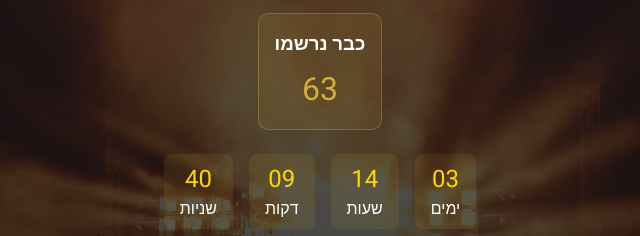
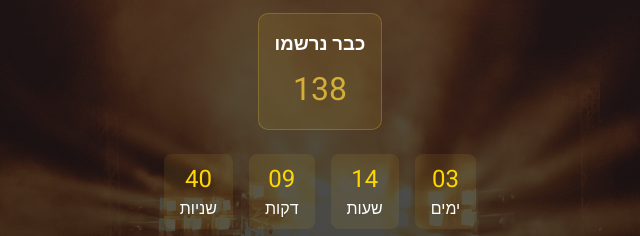
Before and after one commit to Rotemk83/Event2025, a plain HTML site: page index.html in a window 1280 px wide. Shown: the part 229-465 px from the top of the page, 320-960 px from the left. Drawn offline with Linux system fonts and the light colour scheme; some packages are replaced by stand-ins of ours; a script that the page names is missing.

Commit message:
Update index.html

```diff
--- a/index.html
+++ b/index.html
@@ -153,7 +153,7 @@
     <p class="subtitle">הצטרפו אלינו לחוויה בלתי נשכחת</p>
     <div class="participant-counter">
       <h3>כבר נרשמו</h3>
-      <div class="participant-number" id="participantCount">63</div>
+      <div class="participant-number" id="participantCount">138</div>
     </div>
     <div class="countdown">
       <div class="countdown-item"><div class="countdown-number" id="days">00</div><div>ימים</div></div>
```
